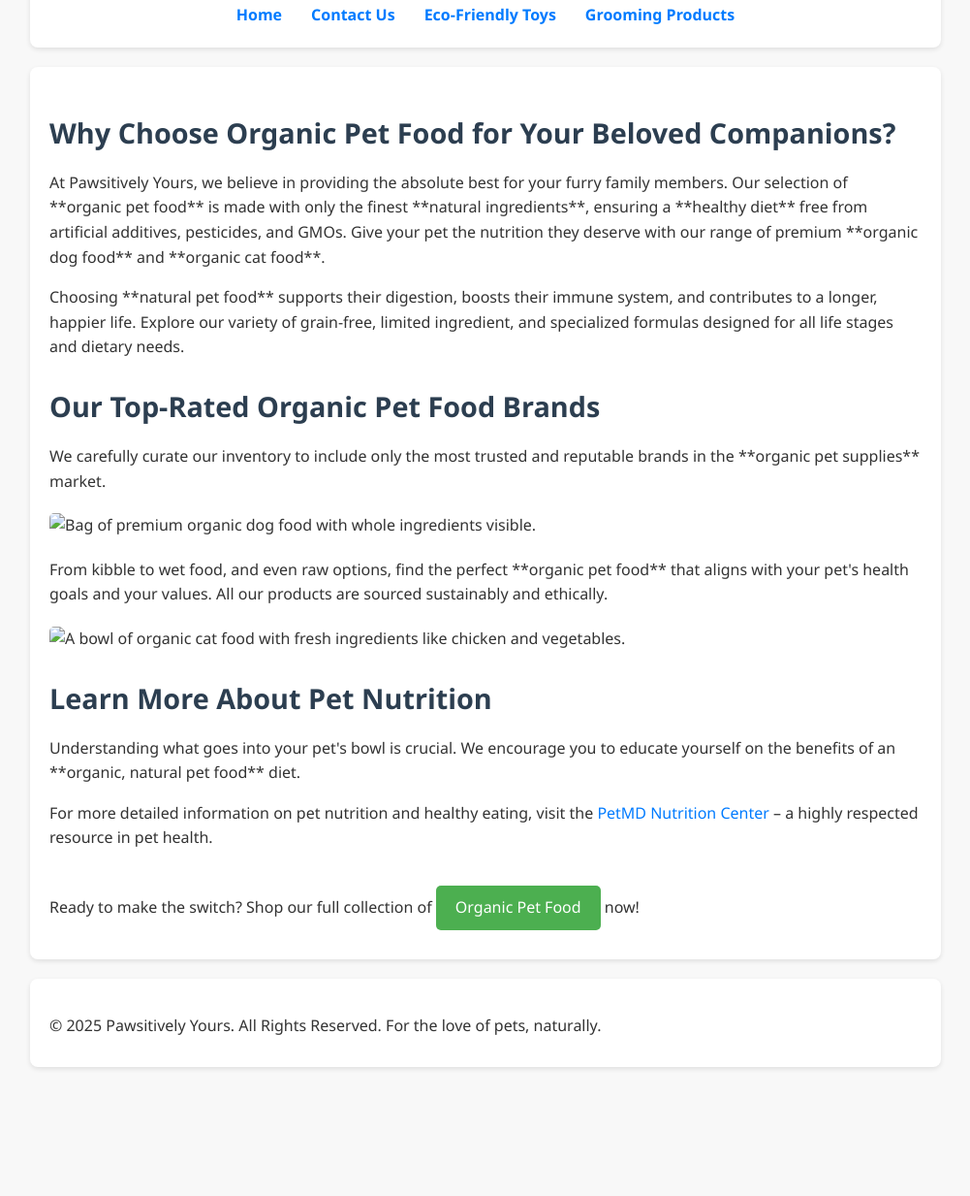
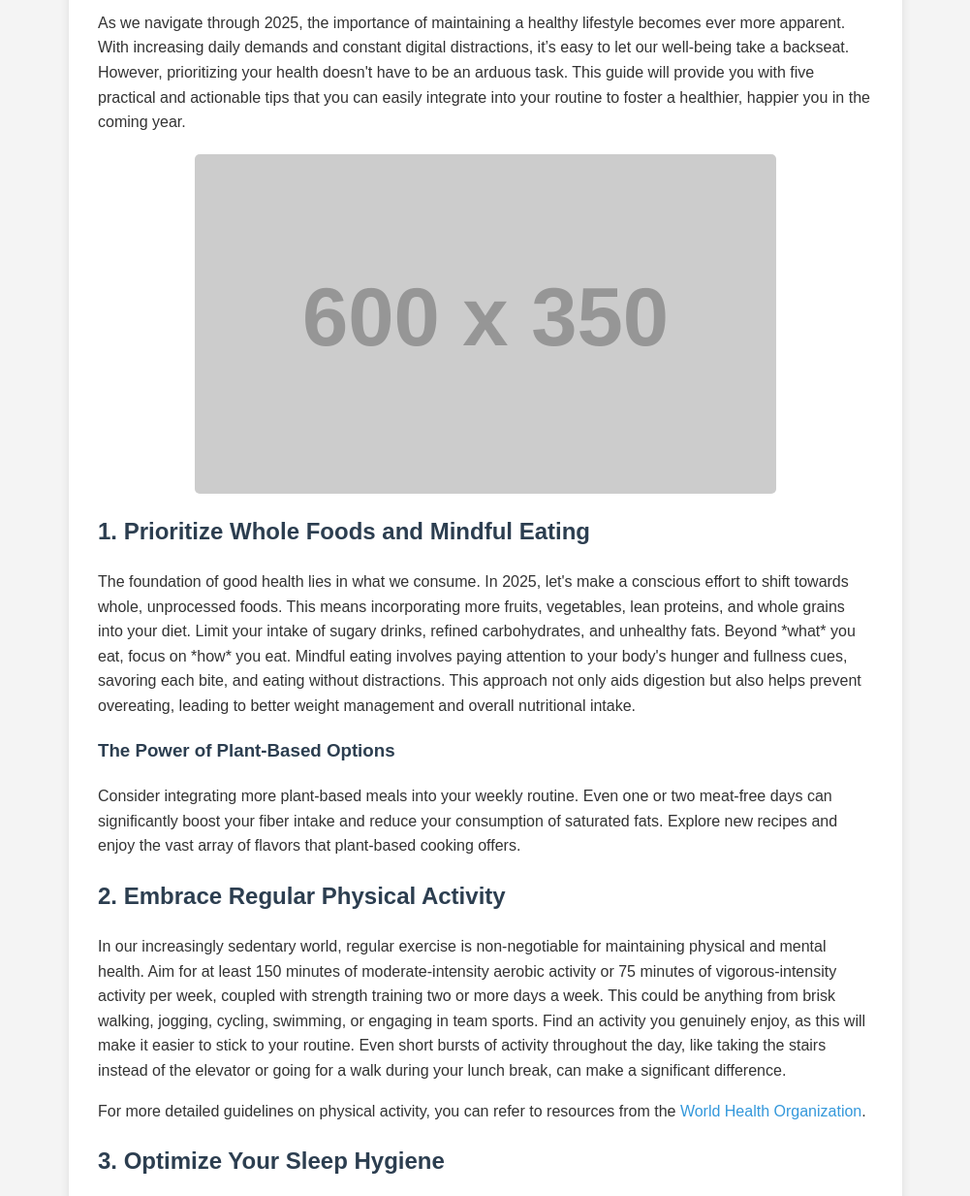
Before and after one commit to Tejal-99/bakeryassignment, a plain HTML site: page index.html in a window 1280 px wide. Shown: the part 188-1421 px from the top of the page at 97% size, without its empty margins (139-1140 px from the left). Before the commit the page ends 1308 px from the top, so only its background shows below. Drawn offline with Linux system fonts and the light colour scheme; placeholder pictures from the web are drawn by us.

Commit message:
Update index.html

```diff
--- a/index.html
+++ b/index.html
@@ -3,68 +3,98 @@
 <head>
     <meta charset="UTF-8">
     <meta name="viewport" content="width=device-width, initial-scale=1.0">
-    <title>Organic Pet Food | Pawsitively Yours - Healthy Pet Supplies</title>
+    <title>5 Tips for Healthy Living in 2025 - Your Guide to Wellness</title>
+    <meta name="description" content="Discover 5 actionable tips for healthy living in 2025. Learn about nutrition, exercise, sleep, mental well-being, and staying hydrated for a healthier you.">
+    <meta name="keywords" content="healthy living, 2025, wellness tips, nutrition, exercise, sleep, mental health, hydration, well-being">
+    <style>
+        body {
+            font-family: Arial, sans-serif;
+            line-height: 1.6;
+            margin: 0;
+            padding: 20px;
+            background-color: #f4f4f4;
+            color: #333;
+        }
+        .container {
+            max-width: 800px;
+            margin: auto;
+            background: #fff;
+            padding: 30px;
+            border-radius: 8px;
+            box-shadow: 0 0 10px rgba(0, 0, 0, 0.1);
+        }
+        h1, h2, h3 {
+            color: #2c3e50;
+        }
+        h1 {
+            text-align: center;
+            margin-bottom: 25px;
+        }
+        img {
+            max-width: 100%;
+            height: auto;
+            display: block;
+            margin: 20px auto;
+            border-radius: 5px;
+        }
+        a {
+            color: #3498db;
+            text-decoration: none;
+        }
+        a:hover {
+            text-decoration: underline;
+        }
+        .footer {
+            text-align: center;
+            margin-top: 30px;
+            font-size: 0.9em;
+            color: #666;
+        }
 
-    <meta name="description" content="Discover the best organic pet food for dogs and cats at Pawsitively Yours. We offer natural, healthy, and eco-friendly organic pet supplies delivered to your door.">
-
-    <meta name="keywords" content="organic pet food, natural pet food, healthy pet food, organic dog food, organic cat food, eco-friendly pet supplies, Pawsitively Yours">
-
-    <style>
-        /* Basic styling for readability - not SEO specific */
-        body { font-family: 'Segoe UI', Tahoma, Geneva, Verdana, sans-serif; line-height: 1.6; margin: 20px; background-color: #f8f8f8; color: #333; }
-        header, main, footer { max-width: 900px; margin: 20px auto; padding: 20px; background-color: #fff; border-radius: 8px; box-shadow: 0 2px 5px rgba(0,0,0,0.1); }
-        h1, h2 { color: #2c3e50; }
-        h1 { font-size: 2.2em; margin-bottom: 15px; }
-        h2 { font-size: 1.8em; margin-top: 25px; margin-bottom: 15px; }
-        p { margin-bottom: 10px; }
-        img { max-width: 100%; height: auto; border-radius: 5px; margin: 20px 0; display: block; }
-        .button { display: inline-block; background-color: #4CAF50; color: white; padding: 10px 20px; text-align: center; text-decoration: none; border-radius: 5px; margin-top: 20px; }
-        .button:hover { background-color: #45a049; }
-        a { color: #007bff; text-decoration: none; }
-        a:hover { text-decoration: underline; }
-        nav ul { list-style: none; padding: 0; margin: 0; display: flex; justify-content: center; }
-        nav li { margin: 0 15px; }
-        nav a { font-weight: bold; }
+        /* Mobile responsiveness */
+        @media (max-width: 600px) {
+            body {
+                padding: 10px;
+            }
+            .container {
+                padding: 15px;
+            }
+        }
     </style>
 </head>
 <body>
-    <header>
-        <h1>Pawsitively Yours: Your Source for Premium Organic Pet Food</h1>
-        <nav>
-            <ul>
-                <li><a href="/index.html">Home</a></li>
-                <li><a href="/contact.html">Contact Us</a></li>
-                <li><a href="/eco-friendly-toys.html">Eco-Friendly Toys</a></li>
-                <li><a href="/grooming-products.html">Grooming Products</a></li>
-            </ul>
-        </nav>
-    </header>
+    <div class="container">
+        <h1>5 Tips for Healthy Living in 2025: Your Ultimate Guide to Wellness</h1>
 
-    <main>
-        <section id="introduction">
-            <h2>Why Choose Organic Pet Food for Your Beloved Companions?</h2>
-            <p>At Pawsitively Yours, we believe in providing the absolute best for your furry family members. Our selection of **organic pet food** is made with only the finest **natural ingredients**, ensuring a **healthy diet** free from artificial additives, pesticides, and GMOs. Give your pet the nutrition they deserve with our range of premium **organic dog food** and **organic cat food**.</p>
-            <p>Choosing **natural pet food** supports their digestion, boosts their immune system, and contributes to a longer, happier life. Explore our variety of grain-free, limited ingredient, and specialized formulas designed for all life stages and dietary needs.</p>
-        </section>
+        <p>As we navigate through 2025, the importance of maintaining a healthy lifestyle becomes ever more apparent. With increasing daily demands and constant digital distractions, it’s easy to let our well-being take a backseat. However, prioritizing your health doesn't have to be an arduous task. This guide will provide you with five practical and actionable tips that you can easily integrate into your routine to foster a healthier, happier you in the coming year.</p>
 
-        <section id="product-showcase">
-            <h2>Our Top-Rated Organic Pet Food Brands</h2>
-            <p>We carefully curate our inventory to include only the most trusted and reputable brands in the **organic pet supplies** market.</p>
-            <img src="organic-dog-food-bag.jpg" alt="Bag of premium organic dog food with whole ingredients visible.">
-            <p>From kibble to wet food, and even raw options, find the perfect **organic pet food** that aligns with your pet's health goals and your values. All our products are sourced sustainably and ethically.</p>
-            <img src="organic-cat-food-bowl.jpg" alt="A bowl of organic cat food with fresh ingredients like chicken and vegetables.">
-        </section>
+        <img src="https://via.placeholder.com/600x350" alt="Person doing yoga outdoors, symbolizing healthy living and well-being.">
 
-        <section id="learn-more">
-            <h2>Learn More About Pet Nutrition</h2>
-            <p>Understanding what goes into your pet's bowl is crucial. We encourage you to educate yourself on the benefits of an **organic, natural pet food** diet.</p>
-            <p>For more detailed information on pet nutrition and healthy eating, visit the <a href="https://www.petmd.com/dog/nutrition" target="_blank" rel="noopener noreferrer">PetMD Nutrition Center</a> – a highly respected resource in pet health.</p>
-            <p>Ready to make the switch? Shop our full collection of <a href="/shop-organic-pet-food.html" class="button">Organic Pet Food</a> now!</p>
-        </section>
-    </main>
+        <h2>1. Prioritize Whole Foods and Mindful Eating</h2>
+        <p>The foundation of good health lies in what we consume. In 2025, let's make a conscious effort to shift towards whole, unprocessed foods. This means incorporating more fruits, vegetables, lean proteins, and whole grains into your diet. Limit your intake of sugary drinks, refined carbohydrates, and unhealthy fats. Beyond *what* you eat, focus on *how* you eat. Mindful eating involves paying attention to your body's hunger and fullness cues, savoring each bite, and eating without distractions. This approach not only aids digestion but also helps prevent overeating, leading to better weight management and overall nutritional intake.</p>
 
-    <footer>
-        <p>&copy; 2025 Pawsitively Yours. All Rights Reserved. For the love of pets, naturally.</p>
-    </footer>
+        <h3>The Power of Plant-Based Options</h3>
+        <p>Consider integrating more plant-based meals into your weekly routine. Even one or two meat-free days can significantly boost your fiber intake and reduce your consumption of saturated fats. Explore new recipes and enjoy the vast array of flavors that plant-based cooking offers.</p>
+
+        <h2>2. Embrace Regular Physical Activity</h2>
+        <p>In our increasingly sedentary world, regular exercise is non-negotiable for maintaining physical and mental health. Aim for at least 150 minutes of moderate-intensity aerobic activity or 75 minutes of vigorous-intensity activity per week, coupled with strength training two or more days a week. This could be anything from brisk walking, jogging, cycling, swimming, or engaging in team sports. Find an activity you genuinely enjoy, as this will make it easier to stick to your routine. Even short bursts of activity throughout the day, like taking the stairs instead of the elevator or going for a walk during your lunch break, can make a significant difference.</p>
+
+        <p>For more detailed guidelines on physical activity, you can refer to resources from the <a href="https://www.who.int/news-room/fact-sheets/detail/physical-activity" target="_blank" rel="noopener noreferrer">World Health Organization</a>.</p>
+
+        <h2>3. Optimize Your Sleep Hygiene</h2>
+        <p>Sleep is often the most underrated pillar of health. Chronic sleep deprivation can lead to a host of problems, including weakened immunity, poor cognitive function, and increased risk of chronic diseases. In 2025, commit to optimizing your sleep hygiene. Aim for 7-9 hours of quality sleep per night. Establish a consistent sleep schedule, even on weekends. Create a relaxing bedtime routine, avoid screens an hour before bed, and ensure your bedroom is dark, quiet, and cool. Remember, a well-rested body and mind are more resilient and productive.</p>
+
+        <h2>4. Nurture Your Mental Well-being</h2>
+        <p>Physical health is intrinsically linked to mental health. In 2025, make time for practices that support your emotional and psychological well-being. This could involve mindfulness meditation, journaling, spending time in nature, pursuing hobbies, or connecting with loved ones. Don't hesitate to seek professional help if you're struggling with mental health challenges. Prioritizing your mental health is a sign of strength, not weakness.</p>
+
+        <h2>5. Stay Hydrated and Limit Sugary Drinks</h2>
+        <p>Water is essential for virtually every bodily function, yet many of us don't drink enough. Make a conscious effort to stay adequately hydrated throughout the day. Carry a reusable water bottle and sip regularly. Limit or eliminate sugary beverages like sodas, fruit juices with added sugar, and energy drinks. These contribute to empty calories and can negatively impact your metabolism and overall health. Opt for water, unsweetened tea, or naturally flavored water with fruits and herbs instead.</p>
+
+        <p>By implementing these five tips into your daily life, you'll be well on your way to a healthier and more vibrant 2025. Small, consistent changes can lead to significant improvements over time. Start today and invest in your most valuable asset: your health!</p>
+
+        <div class="footer">
+            <p>&copy; 2025 Healthy Living Guide. All rights reserved. | <a href="#top">Back to Top</a></p>
+        </div>
+    </div>
 </body>
 </html>
```
